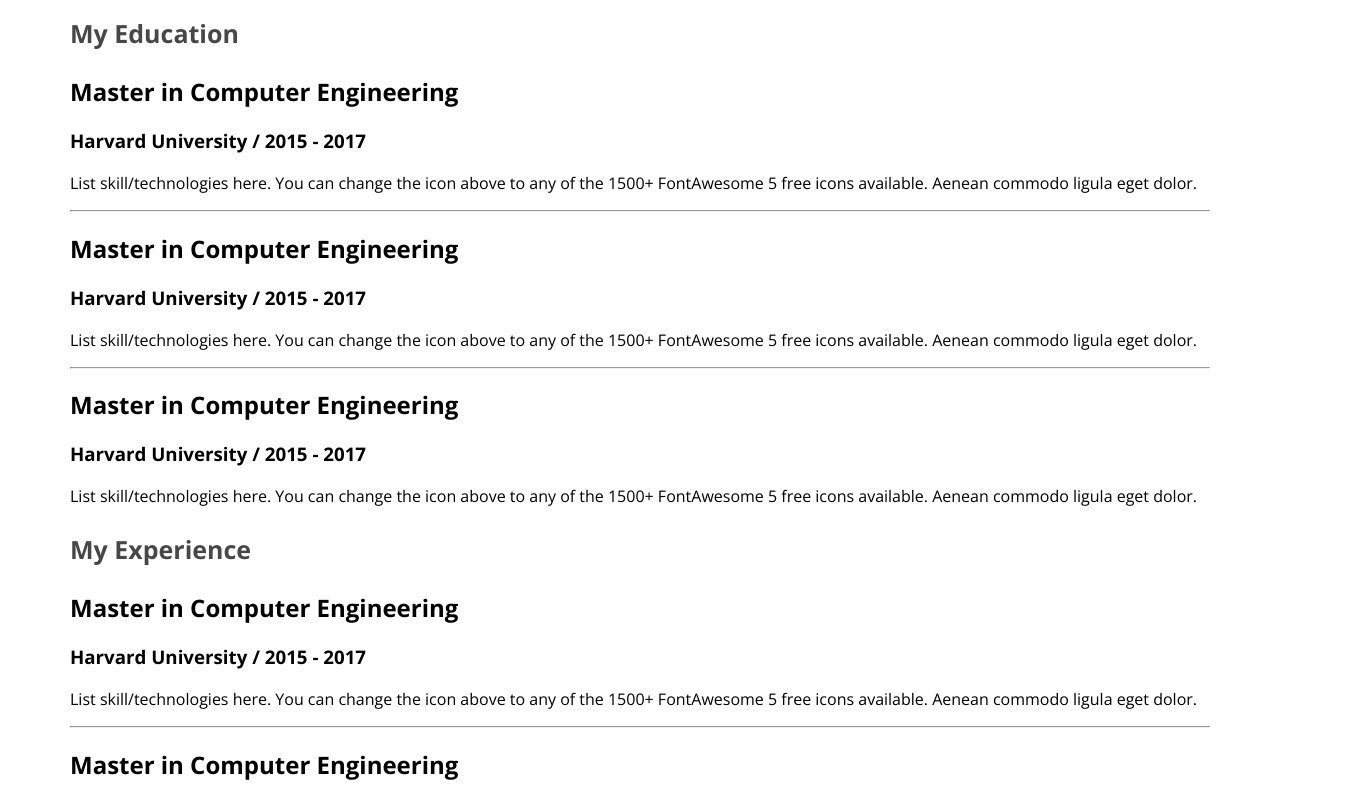
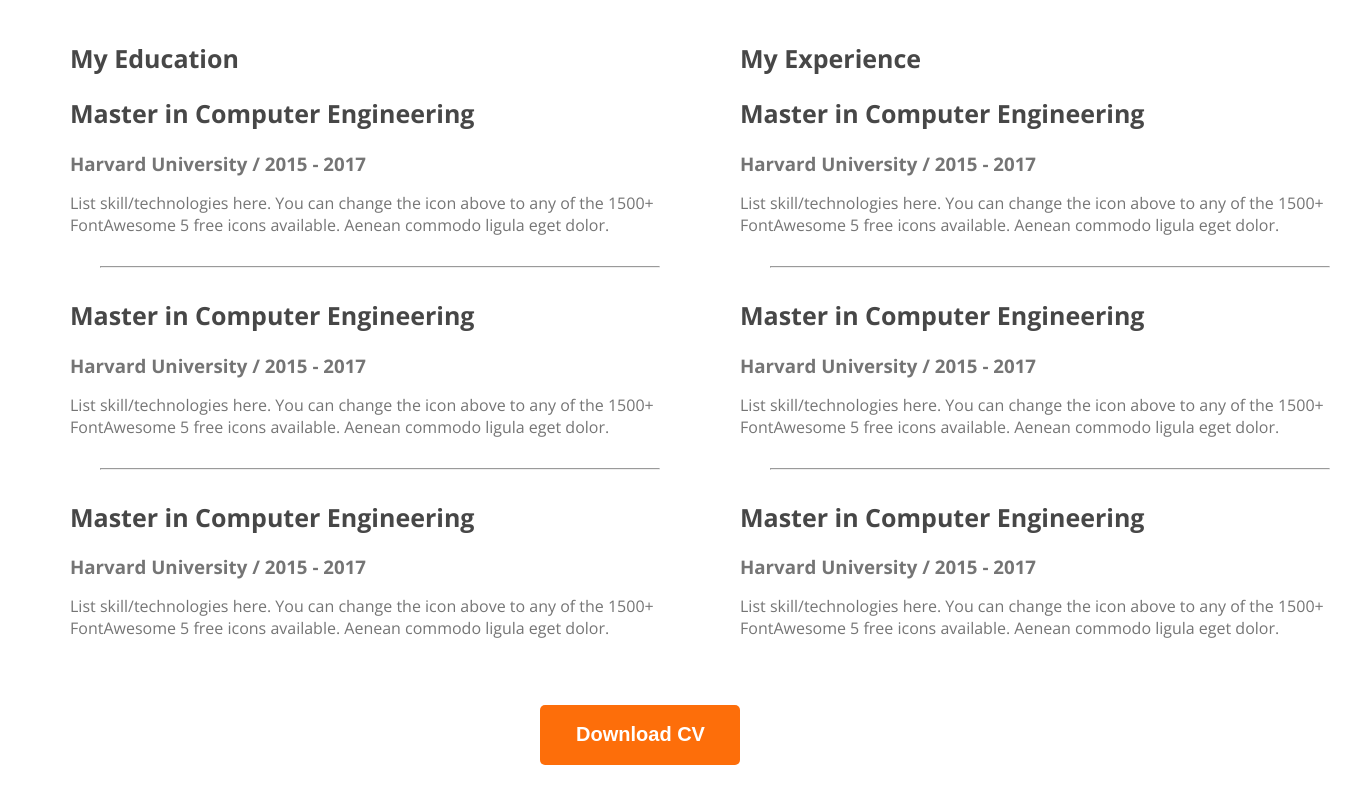
Before and after one commit to Rakib-Akanda/complete-project, a plain HTML site: page index.html in a window 1280 px wide. Shown: the part 2480-3278 px from the top of the page, 1360 px wide, since content can reach past the window. After the commit the page ends 3253 px from the top, so only its background shows below. Drawn offline with nearby package versions, Linux system fonts and the light colour scheme.

Commit message:
Resume section completed

```diff
--- a/index.html
+++ b/index.html
@@ -146,6 +146,9 @@
 
                 </div>
             </div>
+            <div class="Download">
+                <button class="btn-primary">Download CV</button>
+            </div>
         </section>
     </main>
     <footer>
--- a/styles/portfolio.css
+++ b/styles/portfolio.css
@@ -166,5 +166,36 @@ nav a {
     color: #474747;
     font-size: 25px;
     font-weight: 700;
+    margin-bottom: 10px;
 
 }
+
+.resume-container {
+    display: flex;
+    gap: 50px;
+}
+.reseme-item-institute{
+    margin-bottom: 20px;
+    margin: 0;
+}
+
+.reseme-item-institute,
+.rsume-item-description {
+    color: #757575;
+}
+
+.resume-item-title {
+    color:  #474747;
+    font-size: 25px;
+    font-weight: 700
+}
+.resume-container hr{
+    margin: 30px;
+    width: 558px;
+    align-items: center;
+}
+.Download{
+    margin-top: 50px;
+    text-align: center;
+
+}
```
